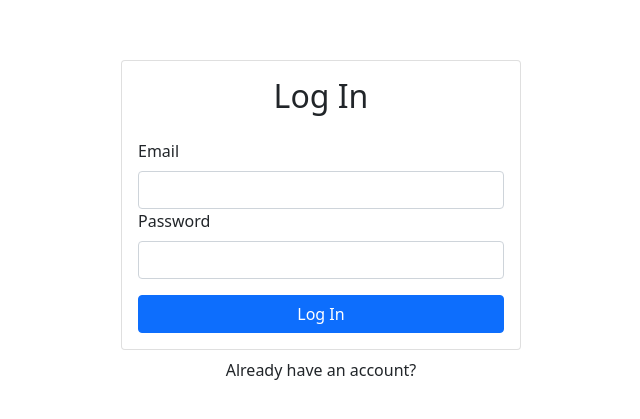
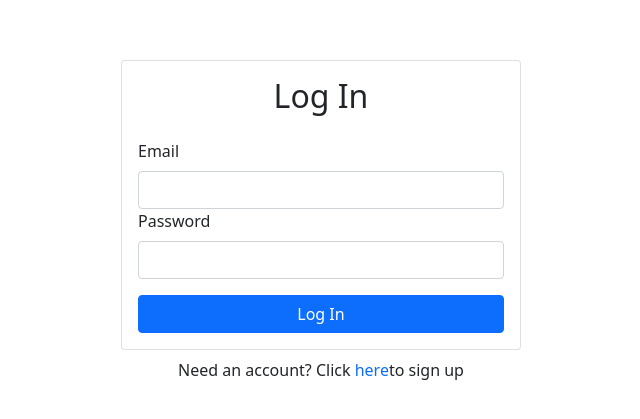
Before and after one commit to AlexKman/ReactAuthApp, a React (Create React App) app: page /login in a window 1280 px wide. Shown: the part 179-598 px from the top of the page, without its empty margins (319-959 px from the left). Built offline with nearby package versions, Linux system fonts and the light colour scheme; no server answers.

Commit message:
Added link towards sign up and login each for when the user already has an acc or required an acc e.g already have an account? click here

```diff
--- a/src/components/Login.js
+++ b/src/components/Login.js
@@ -1,5 +1,6 @@
 import React, { useRef, useState } from "react";
 import { Form, Button, Card, Alert } from "react-bootstrap";
+import { Link } from "react-router-dom";
 import { useAuth } from "../context/AuthContext";
 
 export default function Login() {
@@ -43,7 +44,13 @@ export default function Login() {
           </Form>
         </Card.Body>
       </Card>
-      <div className="w-100 text-center mt-2">Already have an account?</div>
+      <div className="w-100 text-center mt-2">
+        Need an account? Click{" "}
+        <Link style={{ textDecoration: "none" }} to="/signup">
+          here
+        </Link>
+        to sign up
+      </div>
     </div>
   );
 }
--- a/src/components/SignUp.js
+++ b/src/components/SignUp.js
@@ -1,5 +1,6 @@
 import React, { useRef, useState } from "react";
 import { Form, Button, Card, Alert } from "react-bootstrap";
+import { Link } from "react-router-dom";
 import { useAuth } from "../context/AuthContext";
 
 export default function SignUp() {
@@ -52,7 +53,13 @@ export default function SignUp() {
           </Form>
         </Card.Body>
       </Card>
-      <div className="w-100 text-center mt-2">Already have an account?</div>
+      <div className="w-100 text-center mt-2">
+        Already have an account? Click{" "}
+        <Link style={{ textDecoration: "none" }} to="/login">
+          here
+        </Link>
+        .
+      </div>
     </div>
   );
 }
```
